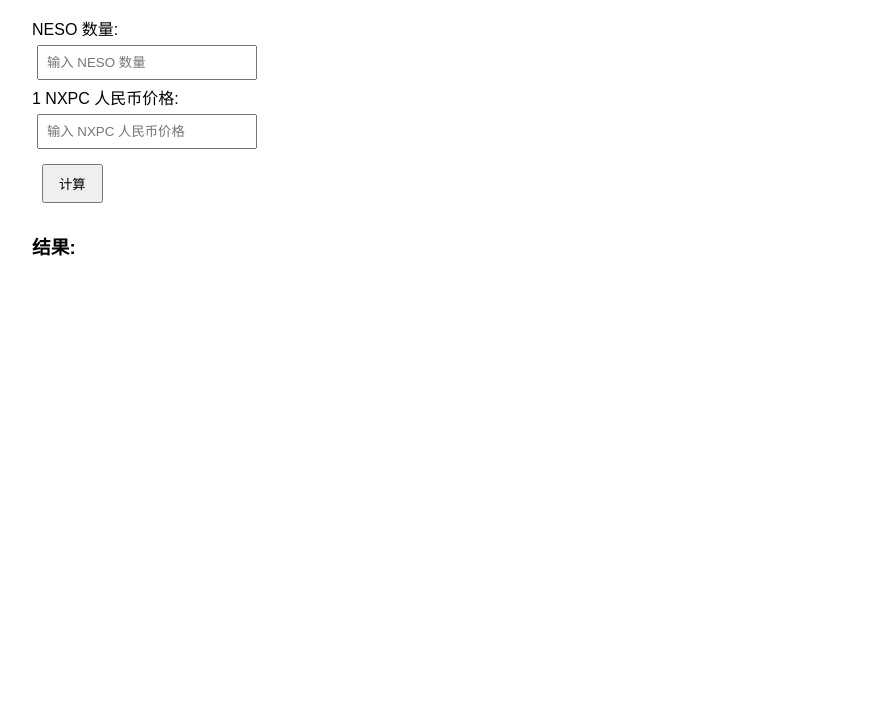
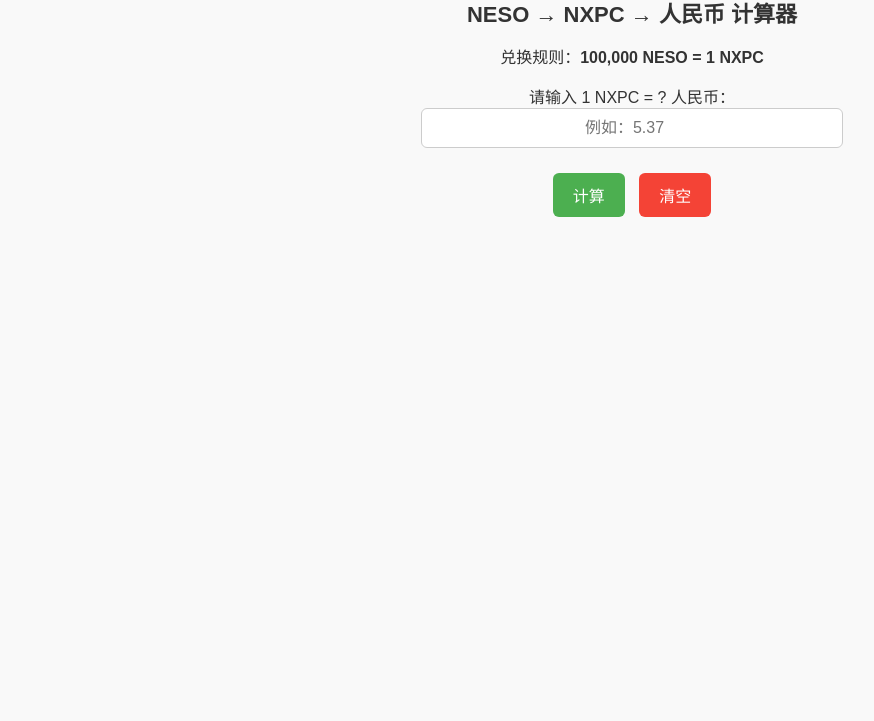
Before and after one commit to zlaoshi982-ai/my-first-repo, a plain HTML site: page index.html in a window 1280 px wide. Shown: the part 79-800 px from the top of the page, without its empty margins (8-882 px from the left). Drawn offline with Linux system fonts and the light colour scheme.

Commit message:
更新 index.html

```diff
--- a/index.html
+++ b/index.html
@@ -2,38 +2,95 @@
 <html lang="zh">
 <head>
   <meta charset="UTF-8">
-  <title>NESO → 人民币 计算器</title>
+  <meta name="viewport" content="width=device-width, initial-scale=1.0">
+  <title>NESO 转换工具</title>
   <style>
-    body { font-family: Arial, sans-serif; margin: 40px; }
-    input { padding: 8px; margin: 5px; width: 200px; }
-    button { padding: 8px 15px; margin: 10px; }
-    h2 { color: #333; }
+    body {
+      font-family: Arial, sans-serif;
+      max-width: 500px;
+      margin: 40px auto;
+      padding: 20px;
+      background: #f9f9f9;
+      color: #333;
+      text-align: center;
+    }
+    h1 {
+      font-size: 22px;
+      margin-bottom: 10px;
+    }
+    .input-box {
+      margin: 15px 0;
+    }
+    input {
+      padding: 10px;
+      font-size: 16px;
+      width: 80%;
+      border: 1px solid #ccc;
+      border-radius: 6px;
+      text-align: center;
+    }
+    button {
+      padding: 10px 20px;
+      margin: 10px 5px;
+      border: none;
+      border-radius: 6px;
+      font-size: 16px;
+      cursor: pointer;
+    }
+    .btn-calc { background: #4CAF50; color: white; }
+    .btn-reset { background: #f44336; color: white; }
+    .result {
+      margin-top: 20px;
+      padding: 15px;
+      background: white;
+      border-radius: 6px;
+      box-shadow: 0 2px 5px rgba(0,0,0,0.1);
+    }
+    .result p {
+      font-size: 18px;
+      margin: 10px 0;
+    }
+    .highlight {
+      font-weight: bold;
+      font-size: 22px;
+      color: #2c7be5;
+    }
   </style>
 </head>
 <body>
-  <h2>NESO → 人民币 计算器</h2>
-  <label>NESO 数量: </label><br>
-  <input id="neso" type="number" placeholder="输入 NESO 数量"><br>
+  <h1>NESO → NXPC → 人民币 计算器</h1>
+  <p>兑换规则：<strong>100,000 NESO = 1 NXPC</strong></p>
 
-  <label>1 NXPC 人民币价格: </label><br>
-  <input id="rate" type="number" step="0.01" placeholder="输入 NXPC 人民币价格"><br>
+  <div class="input-box">
+    <label for="rate">请输入 1 NXPC = ? 人民币：</label><br>
+    <input type="number" id="rate" placeholder="例如：5.37" step="0.01">
+  </div>
 
-  <button onclick="calc()">计算</button>
+  <div>
+    <button class="btn-calc" onclick="calculate()">计算</button>
+    <button class="btn-reset" onclick="resetForm()">清空</button>
+  </div>
 
-  <h3 id="result">结果: </h3>
+  <div class="result" id="result" style="display:none;">
+    <p>1 NXPC ≈ <span class="highlight" id="nxpcCny">0</span> 人民币</p>
+    <p>100,000 NESO ≈ <span class="highlight" id="nesoCny">0</span> 人民币</p>
+  </div>
 
   <script>
-    function calc() {
-      let neso = parseFloat(document.getElementById('neso').value);
-      let rate = parseFloat(document.getElementById('rate').value);
-      if (isNaN(neso) || isNaN(rate)) {
-        document.getElementById('result').innerText = "请输入正确的数值";
+    function calculate() {
+      const rate = parseFloat(document.getElementById("rate").value);
+      if (!rate || rate <= 0) {
+        alert("请输入有效的汇率！");
         return;
       }
-      let nxpc = neso / 100000;  // 固定 10万 NESO = 1 NXPC
-      let rmb = nxpc * rate;
-      document.getElementById('result').innerText =
-        `结果: ${neso} NESO = ${nxpc.toFixed(4)} NXPC ≈ ¥${rmb.toFixed(2)}`;
+      document.getElementById("nxpcCny").innerText = rate.toFixed(2);
+      document.getElementById("nesoCny").innerText = rate.toFixed(2);
+      document.getElementById("result").style.display = "block";
+    }
+
+    function resetForm() {
+      document.getElementById("rate").value = "";
+      document.getElementById("result").style.display = "none";
     }
   </script>
 </body>
```
